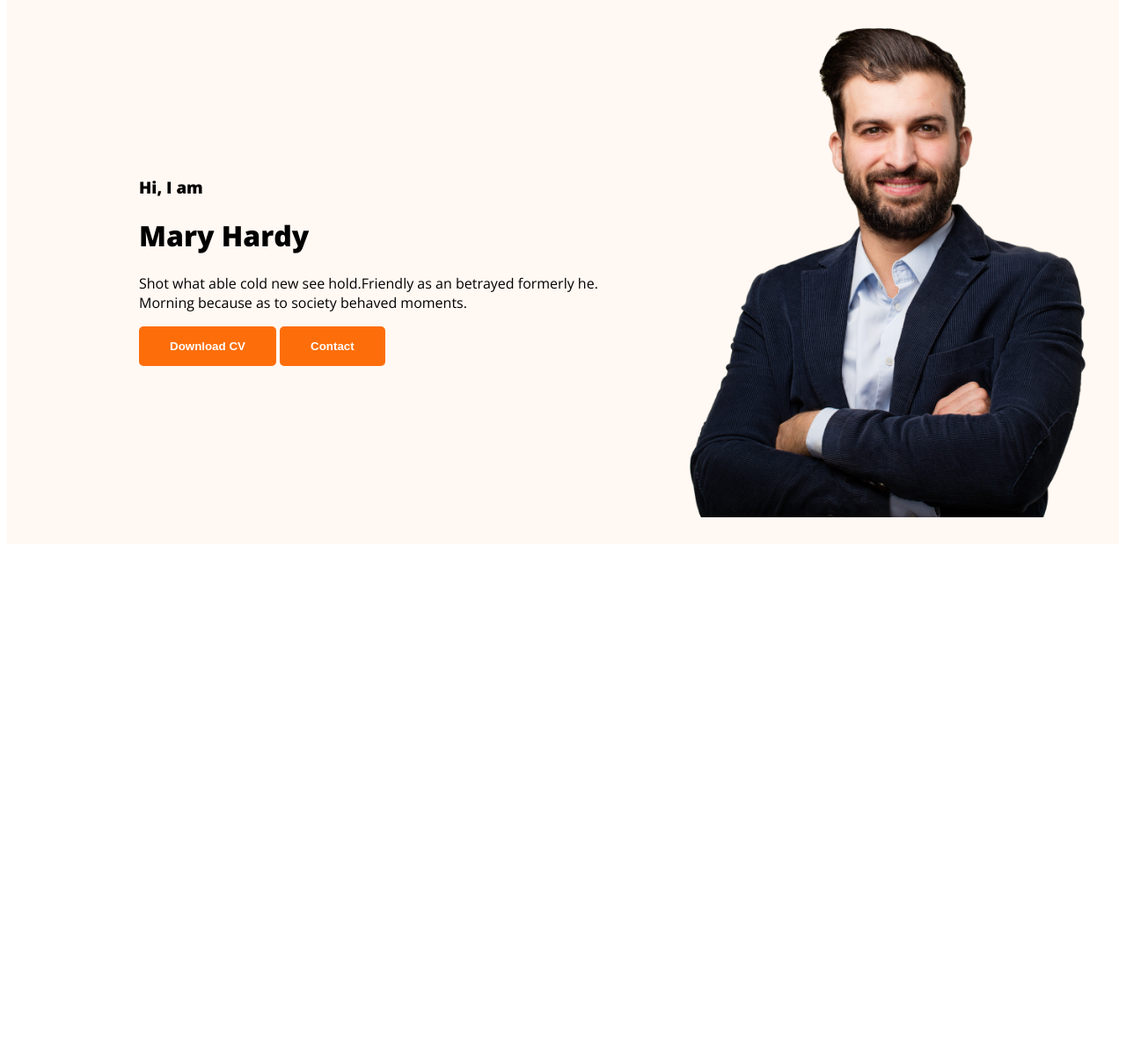
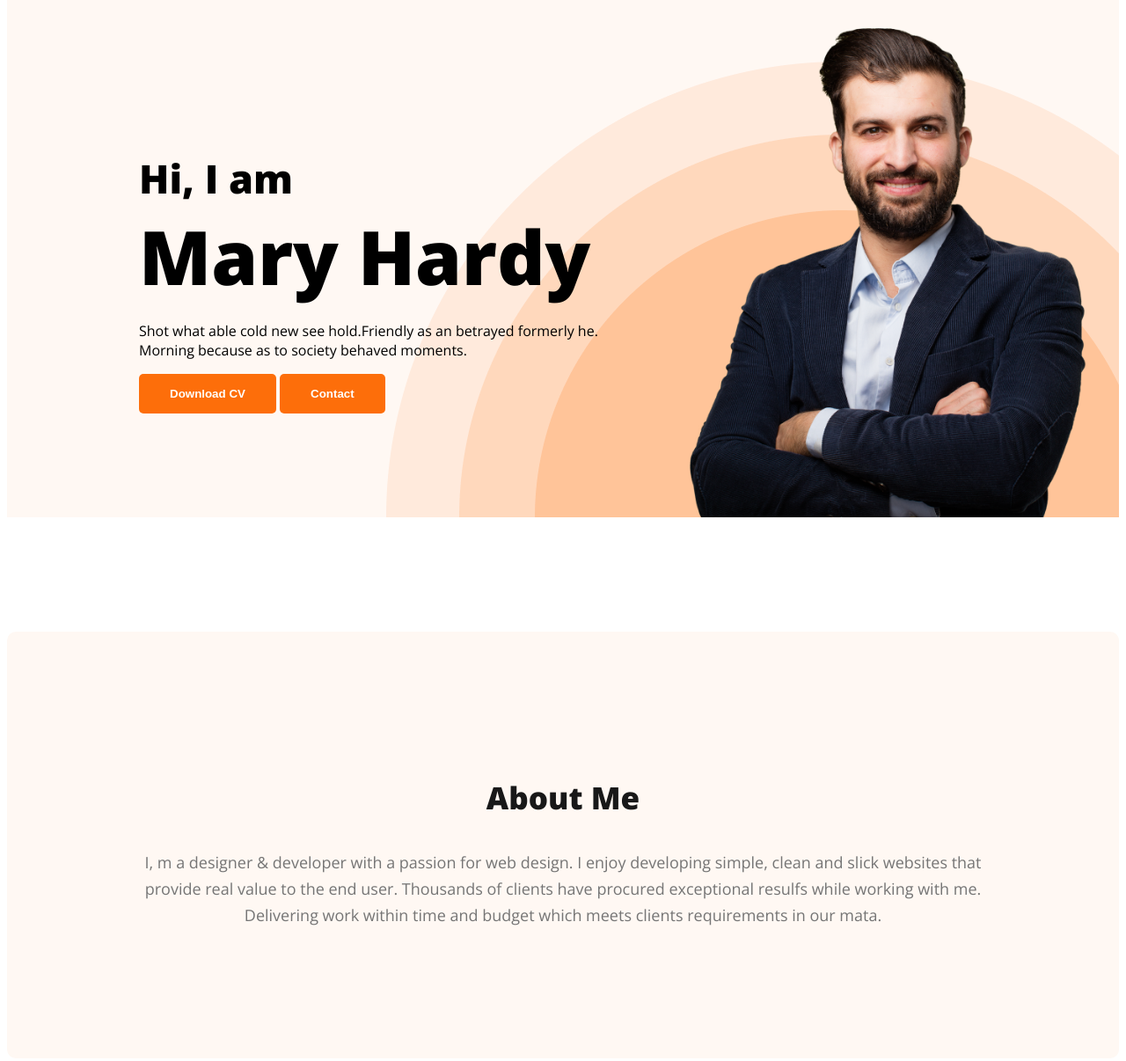
Before and after one commit to Afia-Sultana-Promi/developer-portfolio, a plain HTML site: page index.html in a window 1280 px wide. Shown: the part 180-1386 px from the top of the page at 88% size. Before the commit the page ends 806 px from the top, so only its background shows below. Drawn offline with nearby package versions, Linux system fonts and the light colour scheme.

Commit message:
about section added

```diff
--- a/index.html
+++ b/index.html
@@ -32,6 +32,12 @@
     </div>
     </header>
     <main>
+        <section CLASS="about">
+            <h3 class="section-title">About Me</h3>
+            <p class="section-description">
+                I, m a designer & developer with a passion for web design. I enjoy developing simple, clean and slick websites that provide real value to the end user. Thousands of clients have procured exceptional resulfs while working with me. Delivering work within time and budget which meets clients requirements in our mata.
+            </p>
+        </section>
 
     </main>
     <footer>
--- a/styles/portfolio.css
+++ b/styles/portfolio.css
@@ -39,12 +39,51 @@ nav a{
 }
 .header{
     background-color: #FFF8F3;
+    background-image: url('../images/header_bg.png');
+    background-repeat: no-repeat;
+    background-position: bottom right;
 }
 .banner{
-    padding: 30px 30px 30px 150px;
+    padding: 30px 30px 0px 150px;
     display: flex;
     align-items: center;
+    justify-content: space-between;
 }
 .banner .profile-pic{
     width: 500px;
 }
+.banner-greeting{
+    font-size: 45px;
+    margin-bottom: 0px;
+}
+.banner-title{
+    font-size: 85px;
+    font-weight: 700px;
+    margin-top: 0px;
+    margin-bottom: 10px;
+}
+.banner-content{
+    max-width: 600px;
+}
+.section-title{
+    color: var(--Dark-01, #181818);
+    text-align: center;
+    font-size: 35px;
+    font-style: normal;
+    font-weight: 700;
+}
+.section-description{
+    color: var(--Dark-03, #757575);
+        text-align: center;
+        font-family: "Open Sans";
+        font-size: 18px;
+        font-style: normal;
+        font-weight: 400;
+        line-height: 30px;
+}
+.about{
+    padding: 130px;
+    border-radius: 10px;
+    background: #FFF8F3;
+    margin: 130px 0px;
+}
```
